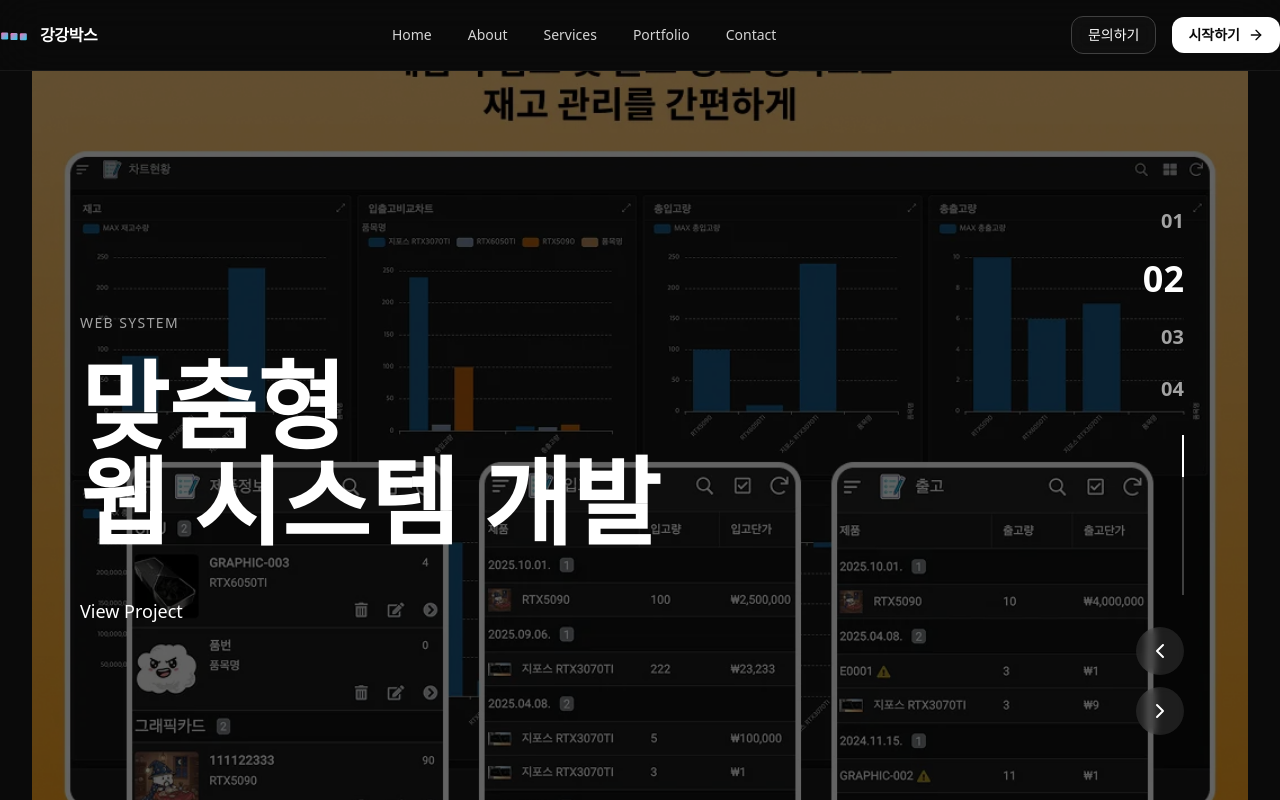
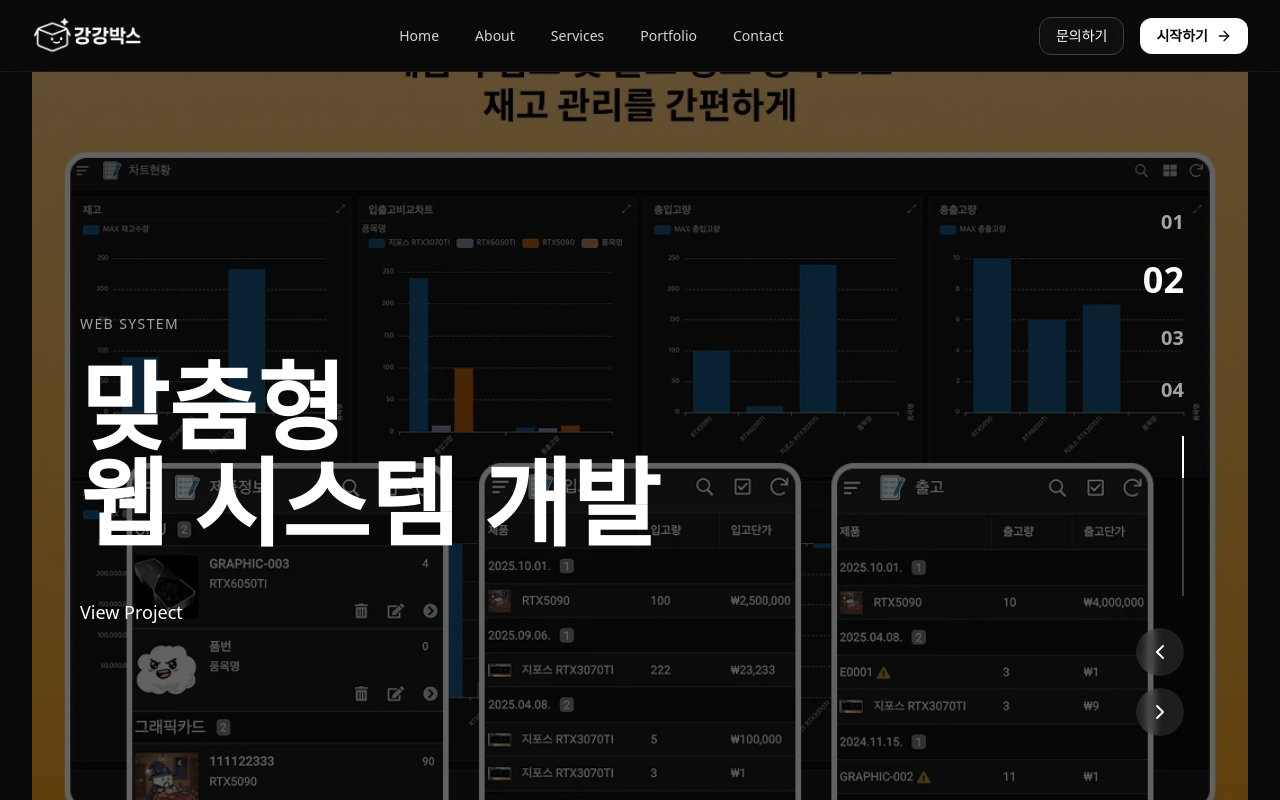
Before and after one commit to oz-kangkangparks/kangkangparks, a Next.js app: page / in a window 1280 px wide. Shown: the top 800 px of the page. Built offline with nearby package versions, Linux system fonts and the light colour scheme.

Commit message:
Modify : 강강박스 로고 및 padding 변경

```diff
--- a/components/Footer.tsx
+++ b/components/Footer.tsx
@@ -1,8 +1,8 @@
-import React from 'react';
-import Link from 'next/link';
-import { Github, ExternalLink, Shield } from 'lucide-react';
-import { Container } from './Layout';
-import { LogoConnected } from './Logo';
+import React from "react";
+import Link from "next/link";
+import { Github, ExternalLink, Shield } from "lucide-react";
+import { Container } from "./Layout";
+import { LogoConnected } from "./Logo";
 
 export default function SiteFooter() {
     return (
@@ -10,9 +10,8 @@ export default function SiteFooter() {
             <Container className="py-16">
                 {/* Brand Section */}
                 <div className="max-w-md mx-auto text-center">
-          <div className="flex items-center justify-center gap-3 mb-4">
-            <LogoConnected size={32} />
-            <span className="text-lg font-bold tracking-tight">강강박스</span>
+                    <div className="flex items-center justify-center mb-4">
+                        <LogoConnected />
                     </div>
                     <p className="text-sm text-neutral-400 leading-relaxed mb-4">
                         AI·IoT·소프트웨어로 더 스마트한 세상을 만듭니다.
@@ -30,12 +29,28 @@ export default function SiteFooter() {
             <div className="border-t border-neutral-800/50">
                 <Container className="py-8 flex flex-col sm:flex-row items-center justify-between gap-4">
                     <div className="text-sm text-neutral-500">
-            © {new Date().getFullYear()} 강강박스. All rights reserved.
+                        © {new Date().getFullYear()} 강강박스. All rights
+                        reserved.
                     </div>
                     <div className="flex items-center gap-6 text-sm text-neutral-500">
-            <Link href="/policy/privacy" className="hover:text-white transition-colors">개인정보처리방침</Link>
-            <Link href="/policy/terms" className="hover:text-white transition-colors">이용약관</Link>
-            <Link href="/policy/cookies" className="hover:text-white transition-colors">쿠키 정책</Link>
+                        <Link
+                            href="/policy/privacy"
+                            className="hover:text-white transition-colors"
+                        >
+                            개인정보처리방침
+                        </Link>
+                        <Link
+                            href="/policy/terms"
+                            className="hover:text-white transition-colors"
+                        >
+                            이용약관
+                        </Link>
+                        <Link
+                            href="/policy/cookies"
+                            className="hover:text-white transition-colors"
+                        >
+                            쿠키 정책
+                        </Link>
                     </div>
                 </Container>
             </div>
--- a/components/Header.tsx
+++ b/components/Header.tsx
@@ -1,21 +1,18 @@
-'use client'
+"use client";
 
-import React from 'react';
-import Link from 'next/link';
-import { motion } from 'framer-motion';
-import { ArrowRight } from 'lucide-react';
-import { Container } from './Layout';
-import { LogoConnected } from './Logo';
+import React from "react";
+import Link from "next/link";
+import { motion } from "framer-motion";
+import { ArrowRight } from "lucide-react";
+import { Container } from "./Layout";
+import { LogoConnected } from "./Logo";
 
 export default function SiteHeader() {
     return (
         <header className="sticky top-0 z-50 border-b border-neutral-800/50 bg-neutral-950/80 backdrop-blur-xl supports-[backdrop-filter]:bg-neutral-950/60">
-      <Container className="flex items-center justify-between py-4">
-        <div className="flex items-center gap-3">
-          <LogoConnected size={28} />
-          <Link href="/" className="text-base font-bold tracking-tight hover:text-pink-400 transition-colors">
-            강강박스
-          </Link>
+            <Container className="flex items-center justify-between py-4 sm:px-6 lg:px-8">
+                <div className="flex items-center">
+                    <LogoConnected />
                 </div>
                 <HeaderNav />
                 <div className="flex items-center gap-4">
@@ -38,26 +35,34 @@ export default function SiteHeader() {
 }
 
 const NAV_ITEMS = [
-  { label: 'Home', href: '/' },
-  { label: 'About', href: '/about' },
-  { label: 'Services', href: '/services' },
-  { label: 'Portfolio', href: '/portfolio' },
-  { label: 'Contact', href: '/contact' },
+    { label: "Home", href: "/" },
+    { label: "About", href: "/about" },
+    { label: "Services", href: "/services" },
+    { label: "Portfolio", href: "/portfolio" },
+    { label: "Contact", href: "/contact" },
 ];
 
 function HeaderNav() {
     const variants = {
         init: { opacity: 0, y: -8 },
-    show: (i: number) => ({ opacity: 1, y: 0, transition: { delay: 0.04 * i, duration: 0.3 } })
+        show: (i: number) => ({
+            opacity: 1,
+            y: 0,
+            transition: { delay: 0.04 * i, duration: 0.3 },
+        }),
     };
     return (
         <nav className="hidden md:flex items-center gap-1 text-sm text-neutral-300">
             {NAV_ITEMS.map((it, i) => (
                 <Link key={it.href} href={it.href}>
-          <motion.div custom={i}
-            initial="init" animate="show" variants={variants}
+                    <motion.div
+                        custom={i}
+                        initial="init"
+                        animate="show"
+                        variants={variants}
                         className="relative px-4 py-2 rounded-lg hover:bg-neutral-800/50 hover:text-white transition-colors"
-            whileTap={{ scale: 0.98 }}>
+                        whileTap={{ scale: 0.98 }}
+                    >
                         <span>{it.label}</span>
                     </motion.div>
                 </Link>
--- a/components/Logo.tsx
+++ b/components/Logo.tsx
@@ -1,31 +1,11 @@
-'use client'
+"use client";
 
-import React from 'react';
-import { motion, useReducedMotion } from 'framer-motion';
+import React from "react";
+import { motion, useReducedMotion } from "framer-motion";
 
 export function LogoConnected({ size = 28, amp = 3, period = 2.2 }) {
-  const reduced = useReducedMotion();
-  const boxes = [2, 18, 34];
-  const wave = reduced ? [0] : [0, -amp, 0, amp, 0];
-  return (
-    <svg width={size} height={size} viewBox="0 0 48 48" aria-label="강강박스 로고" role="img">
-      <defs>
-        <linearGradient id="kkb-grad" x1="0" y1="0" x2="1" y2="1">
-          <stop offset="0%" stopColor="#f472b6" />
-          <stop offset="100%" stopColor="#22d3ee" />
-        </linearGradient>
-      </defs>
-      <motion.path d="M14 24 H18" stroke="url(#kkb-grad)" strokeWidth="2" strokeLinecap="round"
-        strokeDasharray="6 6" animate={{ strokeDashoffset: reduced ? 0 : [0, -12] }}
-        transition={{ duration: reduced ? 0 : 2, repeat: Infinity, ease: 'linear' }} />
-      <motion.path d="M30 24 H34" stroke="url(#kkb-grad)" strokeWidth="2" strokeLinecap="round"
-        strokeDasharray="6 6" animate={{ strokeDashoffset: reduced ? 0 : [0, -12] }}
-        transition={{ duration: reduced ? 0 : 2, repeat: Infinity, ease: 'linear', delay: reduced ? 0 : 0.15 }} />
-      {boxes.map((x, i) => (
-        <motion.rect key={x} x={x} y={18} width={12} height={12} rx={2} fill="url(#kkb-grad)"
-          animate={{ y: wave }}
-          transition={{ duration: reduced ? 0 : period, repeat: Infinity, ease: 'easeInOut', delay: reduced ? 0 : i * 0.15 }} />
-      ))}
-    </svg>
-  );
+    const reduced = useReducedMotion();
+    const boxes = [2, 18, 34];
+    const wave = reduced ? [0] : [0, -amp, 0, amp, 0];
+    return <img src="/images/logo.png" className="w-[7rem]"></img>;
 }
```
Also changed, not shown: public/images/logo.png (added). Lines whose indentation alone changed are shown as unchanged.
